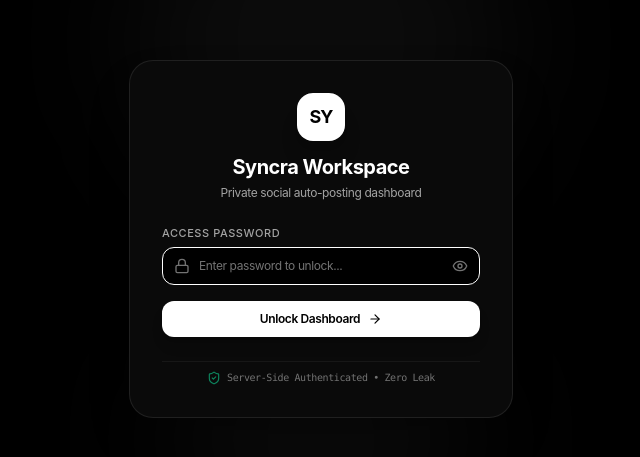
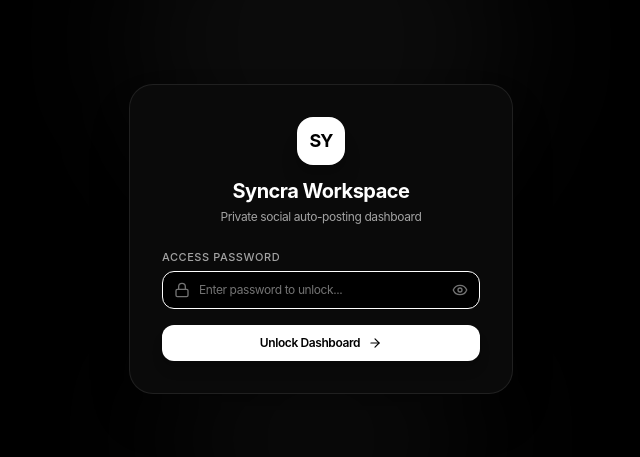
Before and after one commit to anandcodes5658/syncra, a React (Vite) app in the folder frontend/: page / in a window 1280 px wide. Shown: the part 161-618 px from the top of the page, without its empty margins (319-959 px from the left). Built offline with nearby package versions, Linux system fonts and the light colour scheme.

Commit message:
Remove zero leak footer text from password gate modal

```diff
--- a/frontend/src/components/PasswordGate.tsx
+++ b/frontend/src/components/PasswordGate.tsx
@@ -1,5 +1,5 @@
 import React, { useState } from 'react';
-import { Lock, ArrowRight, Eye, EyeOff, ShieldCheck, AlertCircle, Loader2 } from 'lucide-react';
+import { Lock, ArrowRight, Eye, EyeOff, AlertCircle, Loader2 } from 'lucide-react';
 import { loginWithPassword } from '../services/api';
 
 interface Props {
@@ -109,12 +109,6 @@ export const PasswordGate: React.FC<Props> = ({ onAuthenticated }) => {
             )}
           </button>
         </form>
-
-        {/* Security Info */}
-        <div className="pt-2 border-t border-neutral-900 flex items-center justify-center gap-1.5 text-[10px] text-neutral-500 font-mono">
-          <ShieldCheck className="w-3.5 h-3.5 text-emerald-500/70" />
-          <span>Server-Side Authenticated • Zero Leak</span>
-        </div>
       </div>
     </div>
   );
```
